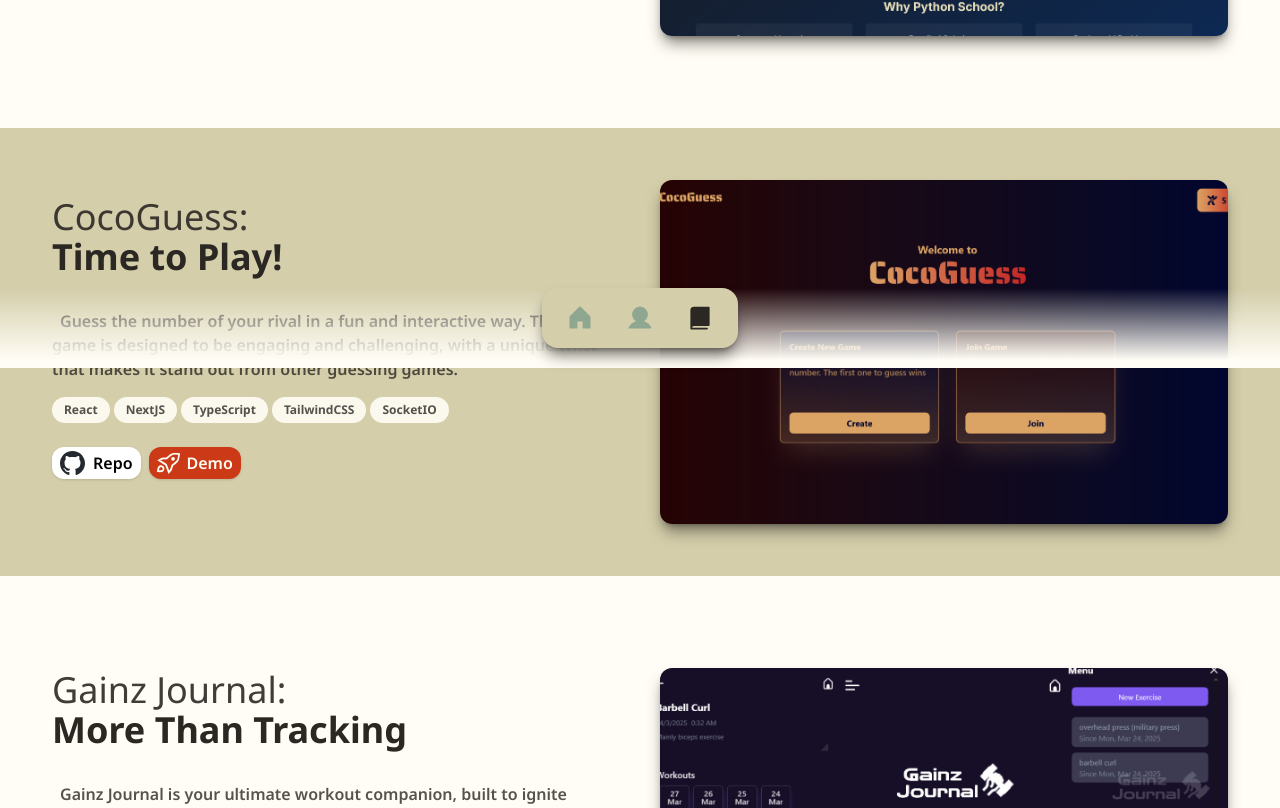
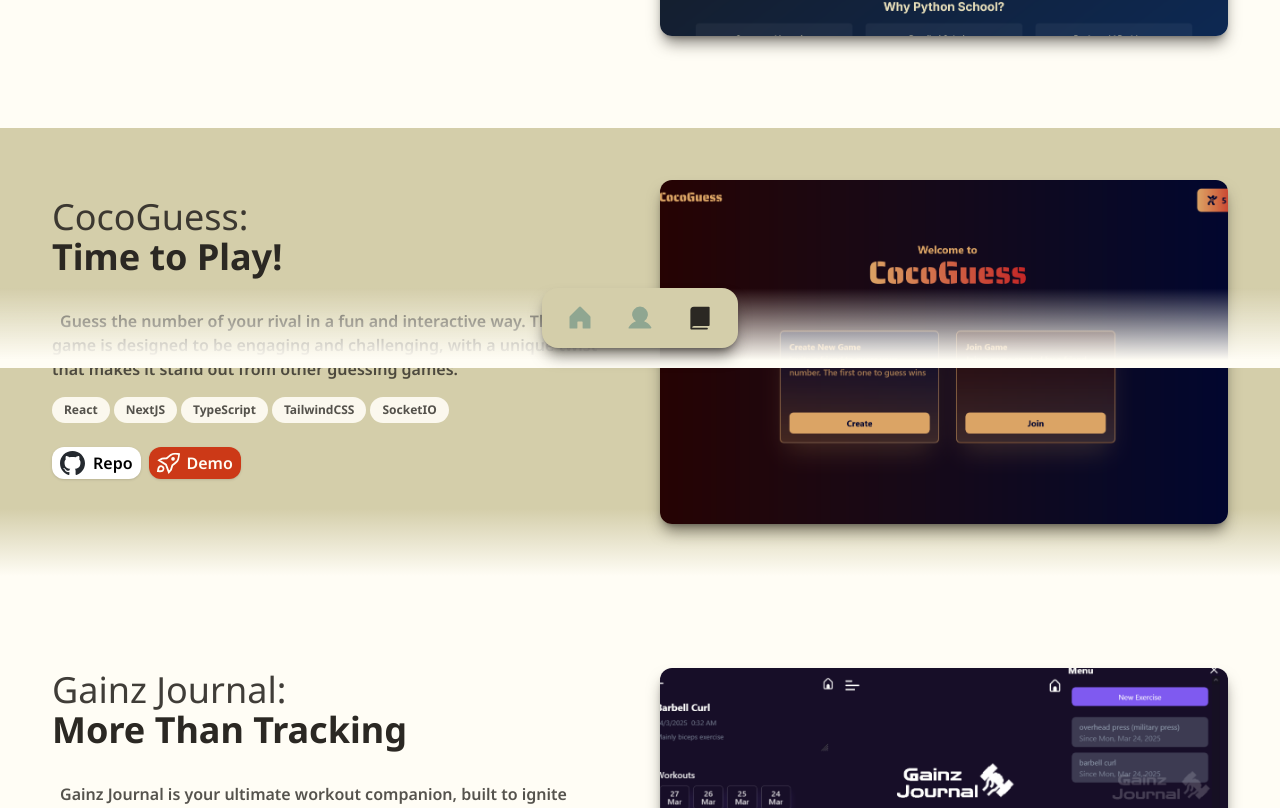
Before and after one commit to fantasyfuerte/portfolio, a Next.js app: page /projects in a window 1280 px wide. Shown: the part 432-1240 px from the top of the page. Built offline with nearby package versions, Linux system fonts and the light colour scheme.

Commit message:
Update background styling for ProjectItem component

```diff
--- a/src/components/project-item.tsx
+++ b/src/components/project-item.tsx
@@ -26,7 +26,7 @@
   return (
     <article
       className={`flex max-h-max flex-wrap items-center my-10 py-8 px-2 md:px-8 ${
-        bg && "bg-middleColor"
+        bg && "bg-gradient-to-b from-middleColor to-basicBackground from-85%"
       }`}
     >
       <div className="basis-7/12 md:basis-6/12 flex-grow px-2 md:pl-5 md:pr-10 mb-7 ">
```
